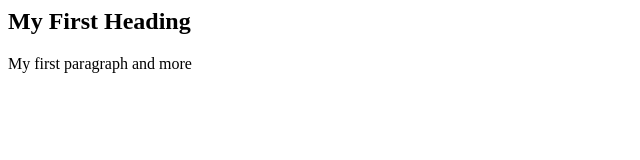
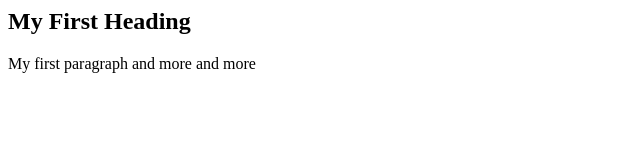
Before and after one commit to gabfotop/my1stwebsite, a plain HTML site: page index.html in a window 1280 px wide. Shown: the full height of the page, 0-640 px from the left. Drawn offline with Linux system fonts and the light colour scheme.

Commit message:
major upadate12

```diff
--- a/index.html
+++ b/index.html
@@ -6,6 +6,6 @@
 </head>
 <body>
     <h2>My First Heading</h2>
-    <p>My first paragraph and more</p>
+    <p>My first paragraph and more and more</p>
 </body>
 </html>
```
